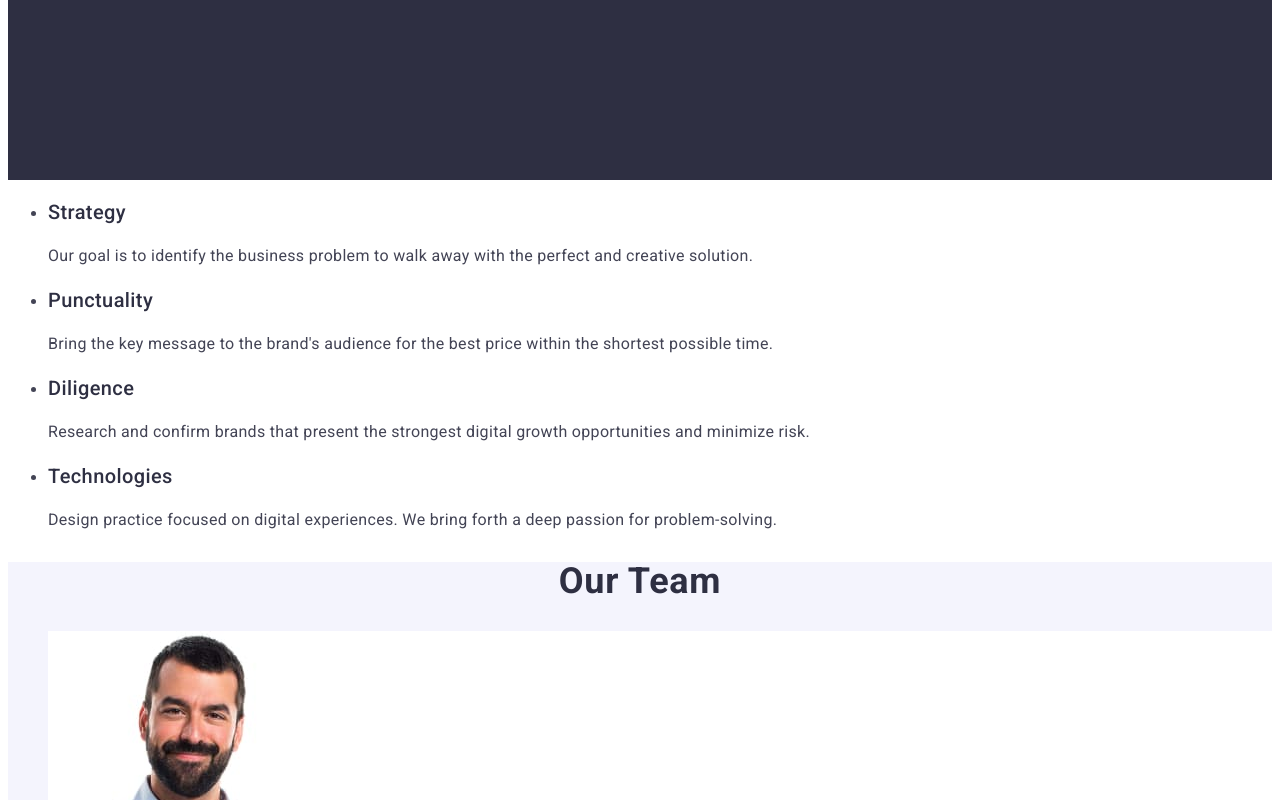
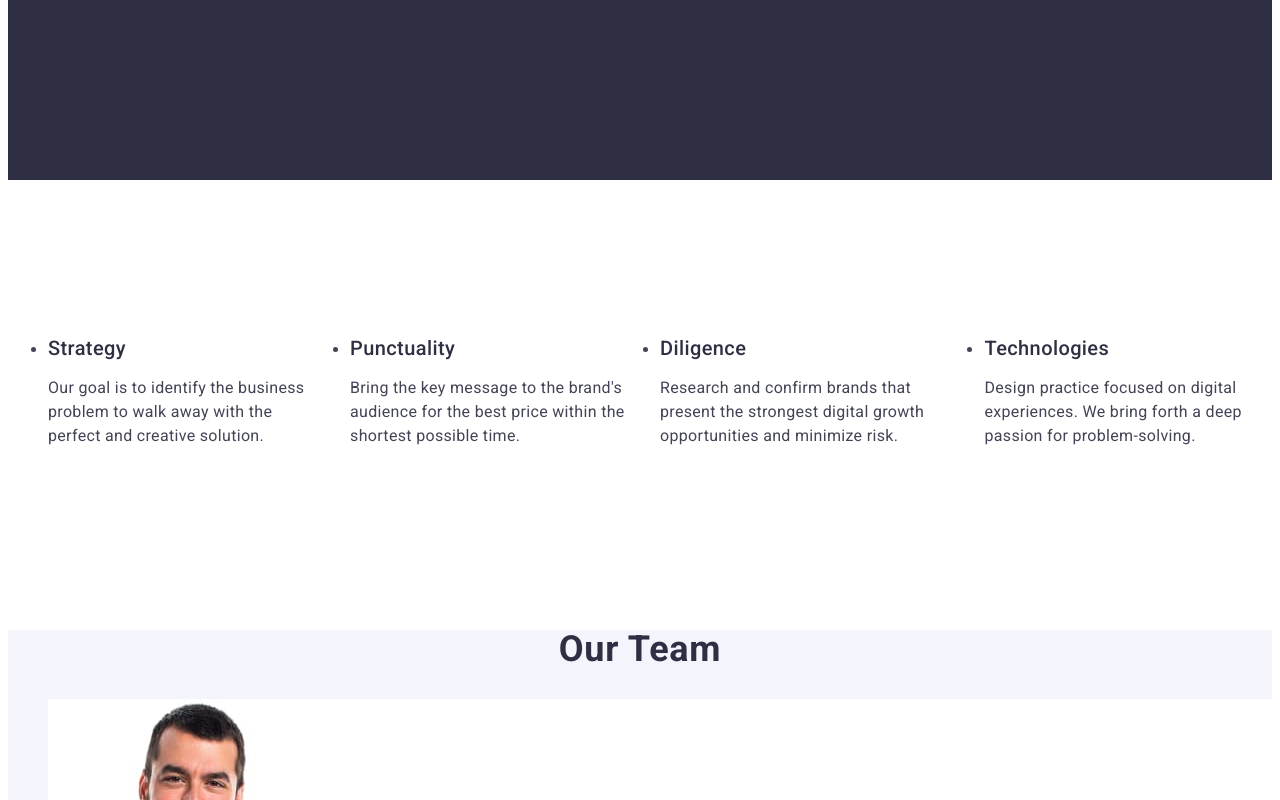
Before and after one commit to Ppaapant/goit-markup-hw-03, a plain HTML site: page index.html in a window 1280 px wide. Shown: the part 530-1330 px from the top of the page. Drawn offline with Linux system fonts and the light colour scheme.

Commit message:
add markup

```diff
--- a/css/styles.css
+++ b/css/styles.css
@@ -133,7 +133,17 @@ h1{
     border-radius: 4px;
 
 }
-
+.sec2{
+    padding: 120px 0;
+}
+.spdt{
+    display: flex;
+    gap: 24px;
+    margin-right: 24px;
+}
+.spdt:last-child{
+    margin-right: 0;
+}
 .but:hover{
     background-color:#404BBF;
 }
@@ -148,14 +158,40 @@ h1{
     line-height: 1.2;
     letter-spacing: 0.02em;
     color:#2e2f42;
+    margin-bottom: 8px;
 }
 
-.par{
+.onee{
     line-height: 1.5;
     font-size: 16px;
     line-height: 1.5;
     letter-spacing: 0.02em;
     color:#434455;
+    flex-basis: calc((100% - 3 * 24px));
+}
+.twoo{
+    line-height: 1.5;
+    font-size: 16px;
+    line-height: 1.5;
+    letter-spacing: 0.02em;
+    color:#434455;
+    flex-basis: calc((100% - 3 * 24px));
+}
+.three{
+    line-height: 1.5;
+    font-size: 16px;
+    line-height: 1.5;
+    letter-spacing: 0.02em;
+    color:#434455;
+    flex-basis: calc((100% - 3 * 24px));
+}
+.fuur{
+    line-height: 1.5;
+    font-size: 16px;
+    line-height: 1.5;
+    letter-spacing: 0.02em;
+    color:#434455;
+    flex-basis: calc((100% - 3 * 24px));
 }
 
 .set{
--- a/index.html
+++ b/index.html
@@ -40,18 +40,21 @@
   <button type="button" class="but">Order Service</button>
   </div>
   </section>
-  <section>
+
+  <section class="sec2">
+    <div>
     <h2 class="visually-hidden">Benefits</h2>
-  <ul>
+  <ul class="spdt">
   <li><h3 class="str">Strategy</h3>
-  <p class="par">Our goal is to identify the business problem to walk away with the perfect and creative solution.</p></li>
+  <p class="onee">Our goal is to identify the business problem to walk away with the perfect and creative solution.</p></li>
   <li><h3 class="str">Punctuality</h3>
-  <p class="par">Bring the key message to the brand's audience for the best price within the shortest possible time.</p></li>
+  <p class="twoo">Bring the key message to the brand's audience for the best price within the shortest possible time.</p></li>
   <li><h3 class="str">Diligence</h3>
-  <p class="par">Research and confirm brands that present the strongest digital growth opportunities and minimize risk.</p></li>
+  <p class="three">Research and confirm brands that present the strongest digital growth opportunities and minimize risk.</p></li>
   <li><h3 class="str">Technologies</h3>
-  <p class="par">Design practice focused on digital experiences. We bring forth a deep passion for problem-solving.</p></li>
+  <p class="fuur">Design practice focused on digital experiences. We bring forth a deep passion for problem-solving.</p></li>
  </ul>
+</div>
   </section>
 
 <section class="set">
```
